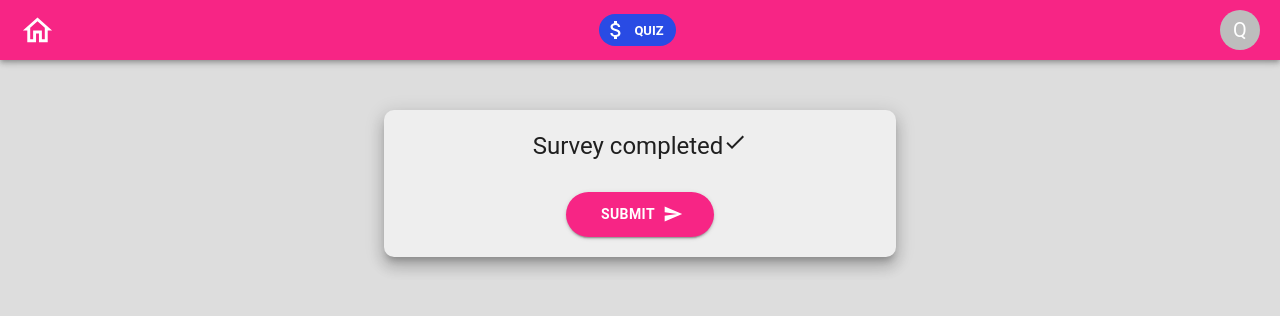
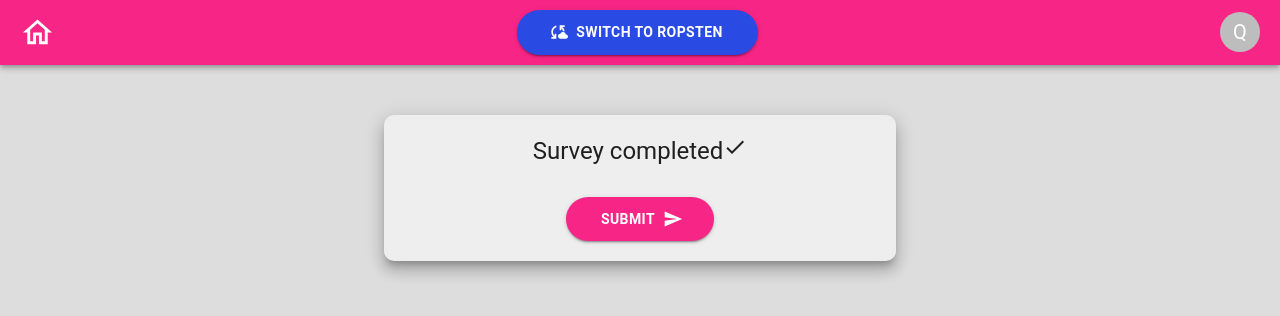
Before and after one commit to dcrescimbeni/rchlbs-challenge-fe, a React (Create React App) app: page /sample-survey/submit in a window 1280 px wide. Shown: the top 316 px of the page. Built offline with nearby package versions, Linux system fonts and the light colour scheme.

Commit message:
Network reconnection

```diff
--- a/src/App.tsx
+++ b/src/App.tsx
@@ -21,14 +21,14 @@ function App() {
   const [network, setNetwork] = useState('');
   const [answers, setAnswers] = useState<IQuestionAnswerPair[] | []>([]);
 
-  useEffect(() => {
-    const connectMetamask = async () => {
+  const refreshMetamaskConnection = async () => {
     const provider = new ethers.providers.Web3Provider(window.ethereum);
     const signer = provider.getSigner();
     let userAddress = await signer.getAddress();
     let network = await provider.getNetwork();
     setNetwork(network.name);
 
+    if (network.name === 'ropsten') {
       const quiz = {
         address: '0x74F0B668Ea3053052DEAa5Eedd1815f579f0Ee03',
         abi: quizAbi,
@@ -38,14 +38,24 @@ function App() {
       let quizBalance = await quizContract.balanceOf(userAddress);
       let formattedQuizBalance = ethers.utils.formatUnits(quizBalance, 6);
       setQuizBalance(formattedQuizBalance);
+    }
   };
 
+  useEffect(() => {
     if (window.ethereum) {
-      connectMetamask();
+      window.ethereum.on('chainChanged', () => {
+        refreshMetamaskConnection();
+      });
+    }
+  });
+
+  useEffect(() => {
+    if (window.ethereum) {
+      refreshMetamaskConnection();
     } else {
       alert('install metamask extension!!');
     }
-  }, []);
+  }, [network]);
 
   return (
     <div className="App">
@@ -53,17 +63,25 @@ function App() {
         <QuizHeader
           quizBalance={quizBalance}
           setAnswers={setAnswers}
+          network={network}
+          setNetwork={setNetwork}
         ></QuizHeader>
         <Container maxWidth="sm">
           <Routes>
-            <Route path="/" element={<Main network={network} />} />
+            <Route path="/" element={<Main />} />
             <Route
               path="sample-survey"
               element={<Quiz answers={answers} setAnswers={setAnswers} />}
             ></Route>
             <Route
               path="sample-survey/submit"
-              element={<Submit answers={answers} setAnswers={setAnswers} />}
+              element={
+                <Submit
+                  answers={answers}
+                  setAnswers={setAnswers}
+                  refreshMetamaskConnection={refreshMetamaskConnection}
+                />
+              }
             />
           </Routes>
         </Container>
--- a/src/components/OptionCard.tsx
+++ b/src/components/OptionCard.tsx
@@ -20,12 +20,12 @@ const OptionCard = ({ option, index }: Props) => {
         borderRadius: '10px',
         backgroundColor: '#fcf0f6',
       }}
+      key={index}
     >
       <FormControlLabel
         label={option.text}
         value={option.text}
         control={<Radio />}
-        key={index}
         sx={{ width: '100%' }}
       />
     </Paper>
--- a/src/components/QuizHeader.tsx
+++ b/src/components/QuizHeader.tsx
@@ -1,7 +1,8 @@
-import { AppBar, Avatar, Box, Chip } from '@mui/material';
+import { AppBar, Avatar, Box, Button, Chip } from '@mui/material';
 import { useNavigate } from 'react-router-dom';
 import AttachMoneyIcon from '@mui/icons-material/AttachMoney';
 import HomeOutlinedIcon from '@mui/icons-material/HomeOutlined';
+import CloudSyncIcon from '@mui/icons-material/CloudSync';
 
 interface IQuestionAnswerPair {
   question: string;
@@ -11,14 +12,30 @@ interface IQuestionAnswerPair {
 interface Props {
   quizBalance: string;
   setAnswers: (value: IQuestionAnswerPair[]) => void;
+  network: string;
+  setNetwork: (value: string) => void;
 }
 
-const QuizHeader = ({ quizBalance, setAnswers }: Props) => {
+const QuizHeader = ({
+  quizBalance,
+  setAnswers,
+  network,
+  setNetwork,
+}: Props) => {
   let navigate = useNavigate();
 
   const handleHomeClick = () => {
     setAnswers([]);
     navigate('/');
+  };
+
+  const handleSwitchNetwork = () => {
+    window.ethereum.request({
+      method: 'wallet_switchEthereumChain',
+      params: [{ chainId: '0x3' }],
+    });
+
+    setNetwork('ropsten');
   };
 
   return (
@@ -36,12 +53,23 @@ const QuizHeader = ({ quizBalance, setAnswers }: Props) => {
           fontSize="large"
           onClick={handleHomeClick}
         />
+        {network === 'ropsten' ? (
           <Chip
             icon={<AttachMoneyIcon />}
             color="secondary"
             label={`${quizBalance} QUIZ`}
             sx={{ color: 'white', fontWeight: 'bold' }}
           />
+        ) : (
+          <Button
+            variant="contained"
+            color="secondary"
+            onClick={handleSwitchNetwork}
+            startIcon={<CloudSyncIcon />}
+          >
+            Switch to ropsten
+          </Button>
+        )}
         <Avatar>Q</Avatar>
       </Box>
     </AppBar>
--- a/src/pages/Main.tsx
+++ b/src/pages/Main.tsx
@@ -1,16 +1,9 @@
-import { Button } from '@mui/material';
-import CloudSyncIcon from '@mui/icons-material/CloudSync';
 import QuizMainCard from '../components/QuizMainCard';
 
-interface Props {
-  network: string;
-}
-
-const Main = ({ network }: Props) => {
+const Main = () => {
   return (
     <>
       <QuizMainCard />
-      <Button startIcon={<CloudSyncIcon />}>Network: {network}</Button>
     </>
   );
 };
--- a/src/pages/Submit.tsx
+++ b/src/pages/Submit.tsx
@@ -13,9 +13,10 @@ interface IQuestionAnswerPair {
 interface Props {
   answers: IQuestionAnswerPair[] | [];
   setAnswers: (value: IQuestionAnswerPair[]) => void;
+  refreshMetamaskConnection: () => void;
 }
 
-const Submit = ({ answers, setAnswers }: Props) => {
+const Submit = ({ answers, setAnswers, refreshMetamaskConnection }: Props) => {
   const [visible, setVisible] = useState(true);
 
   const navigate = useNavigate();
@@ -27,6 +28,7 @@ const Submit = ({ answers, setAnswers }: Props) => {
       navigate('/');
       clearInterval(transitionInterval);
     }, 350);
+    refreshMetamaskConnection();
   };
 
   return (
```
Lines whose indentation alone changed are shown as unchanged.
